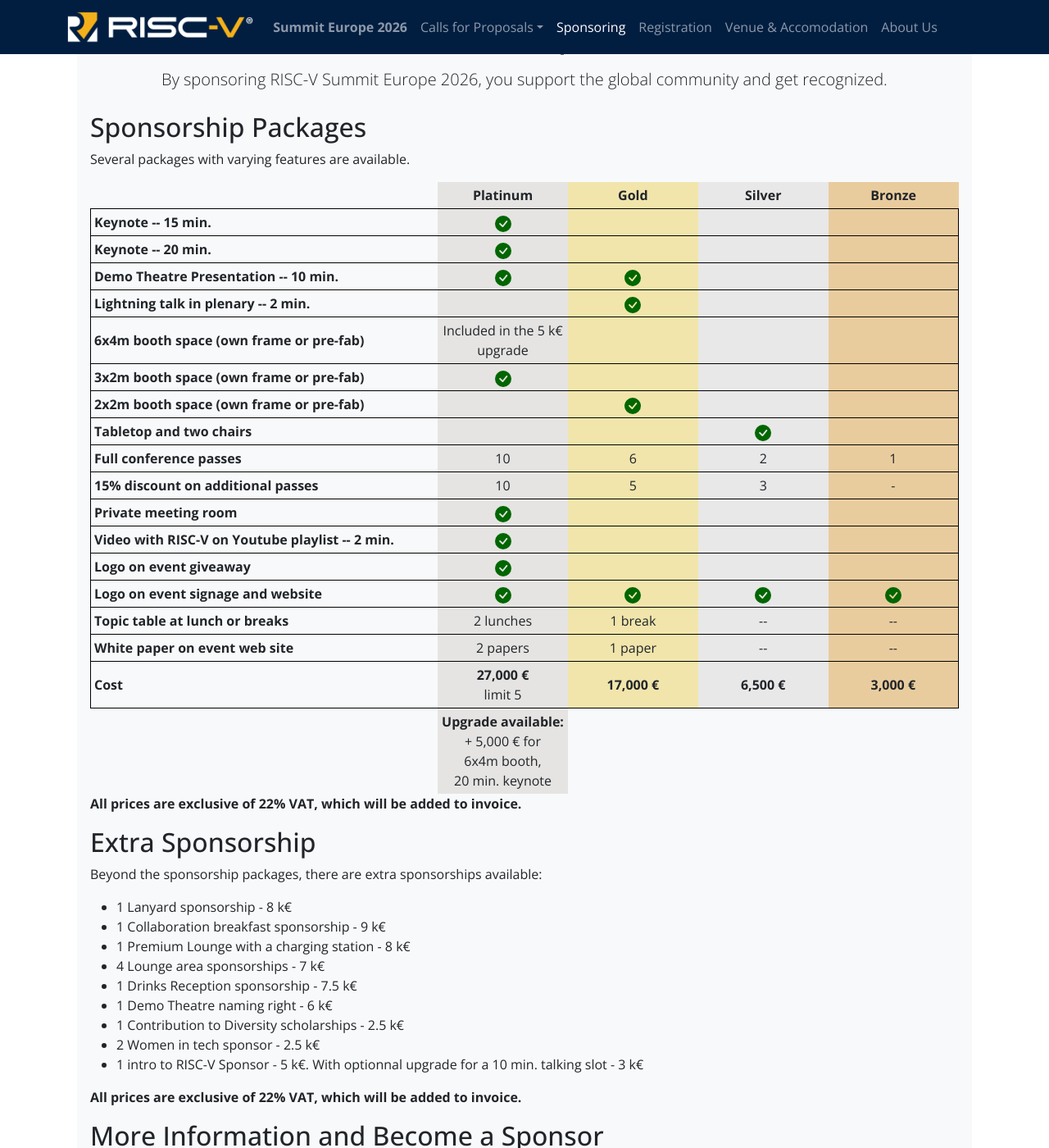
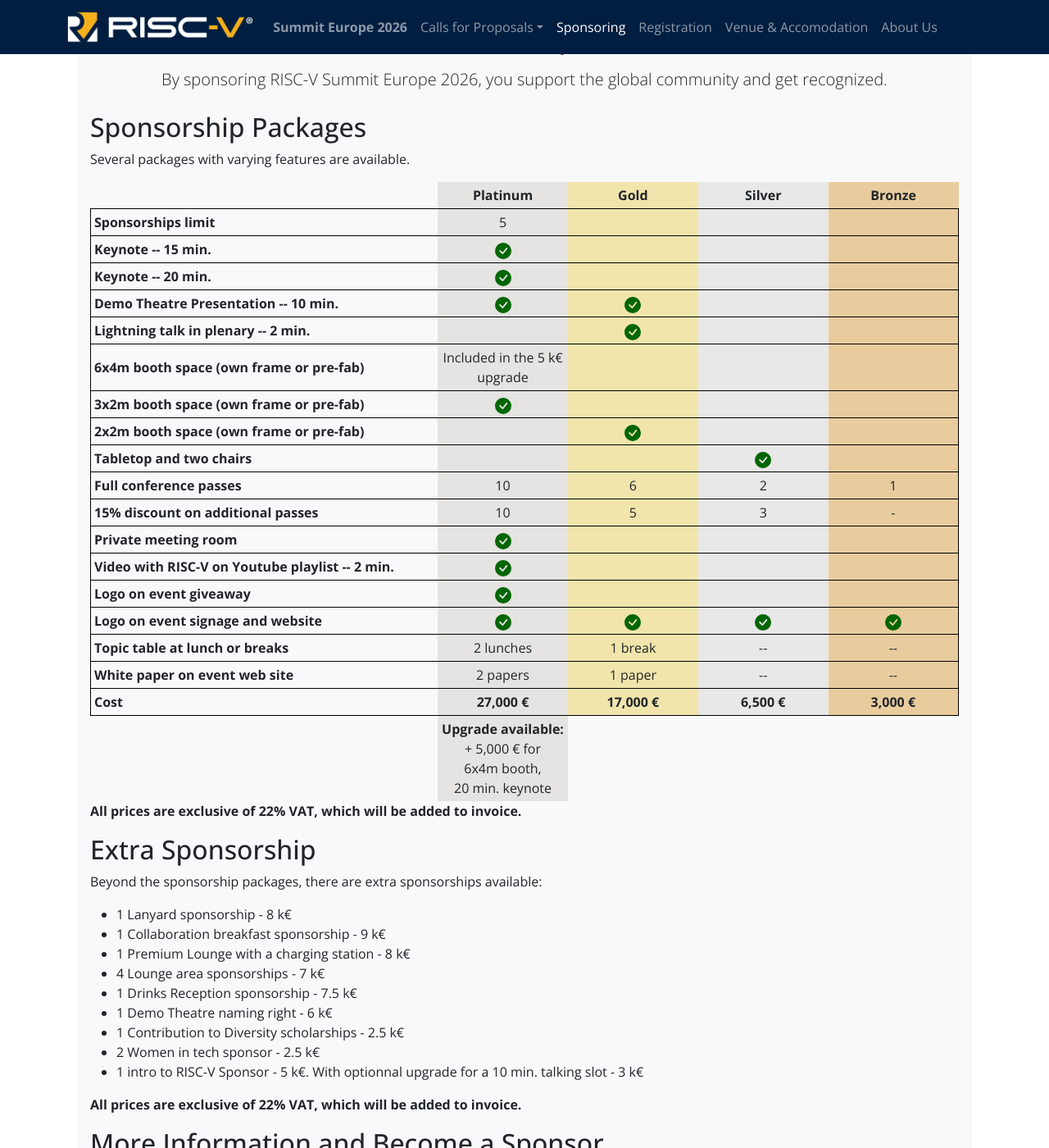
Before and after one commit to riscv-europe/summit-website-development, a Jekyll site: the page built from summit/2026/sponsoring.md, in a window 1280 px wide and 1400 px high, scrolled down 524 px. Shown: the whole window at 82% size. Built offline with Jekyll 4.4.1, drawn with Linux system fonts in a browser that asks for light colours.

Commit message:
Fix: move the sponsorship limit at the top of the table.

```diff
--- a/summit/2026/sponsoring.md
+++ b/summit/2026/sponsoring.md
@@ -27,6 +27,13 @@
         </tr>
     </thead>
     <tbody>
+        <tr>
+            <td>Sponsorships limit</td>
+            <td class="sponsor-platinum">5</td>
+            <td class="sponsor-gold"></td>
+            <td class="sponsor-silver"></td>
+            <td class="sponsor-bronze"></td>
+        </tr>
         <tr>
             <td>Keynote -- 15 min.</td>
             <td class="sponsor-platinum"><img src="/assets/icons/check-circle-fill-green.svg" height="20" alt="yes"></td>
@@ -141,7 +148,7 @@
         </tr>
         <tr>
             <td>Cost</td>
-            <td class="sponsor-platinum"><strong>27,000 €</strong><br>limit 5</td>
+            <td class="sponsor-platinum"><strong>27,000 €</strong></td>
             <td class="sponsor-gold"><strong>17,000 €</strong></td>
             <td class="sponsor-silver"><strong>6,500 €</strong></td>
             <td class="sponsor-bronze"><strong>3,000 €</strong></td>
```
